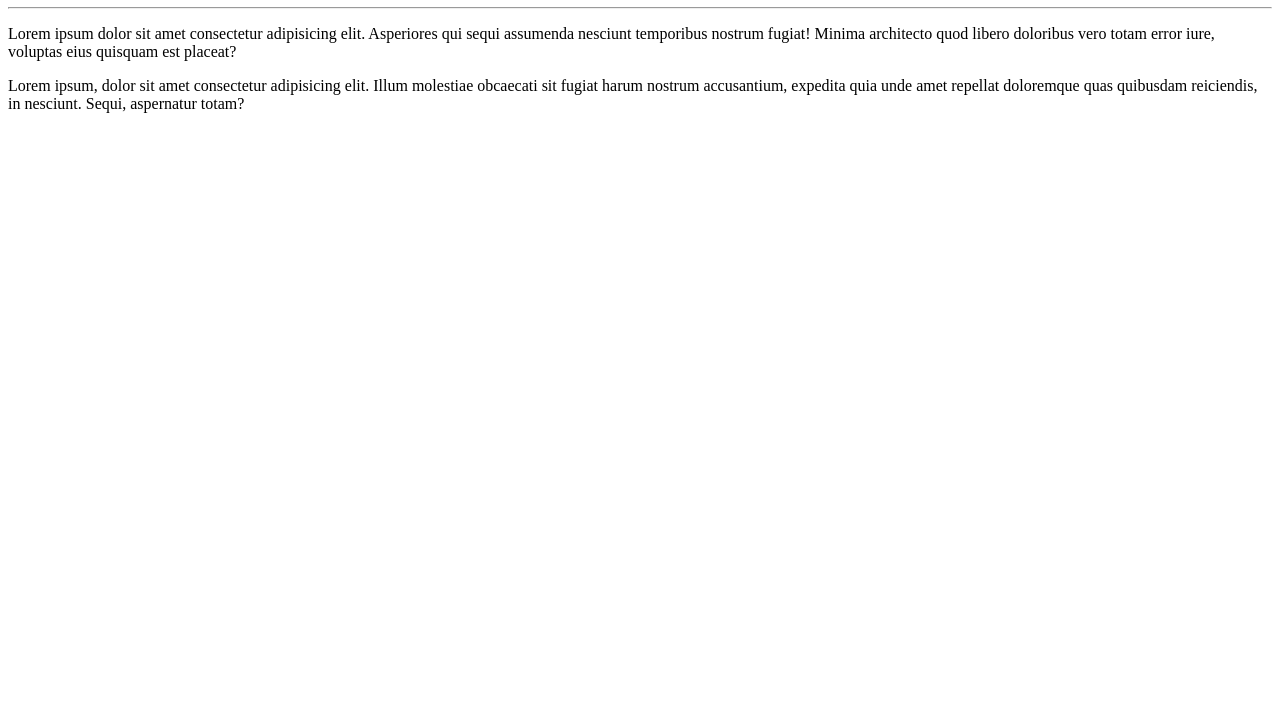
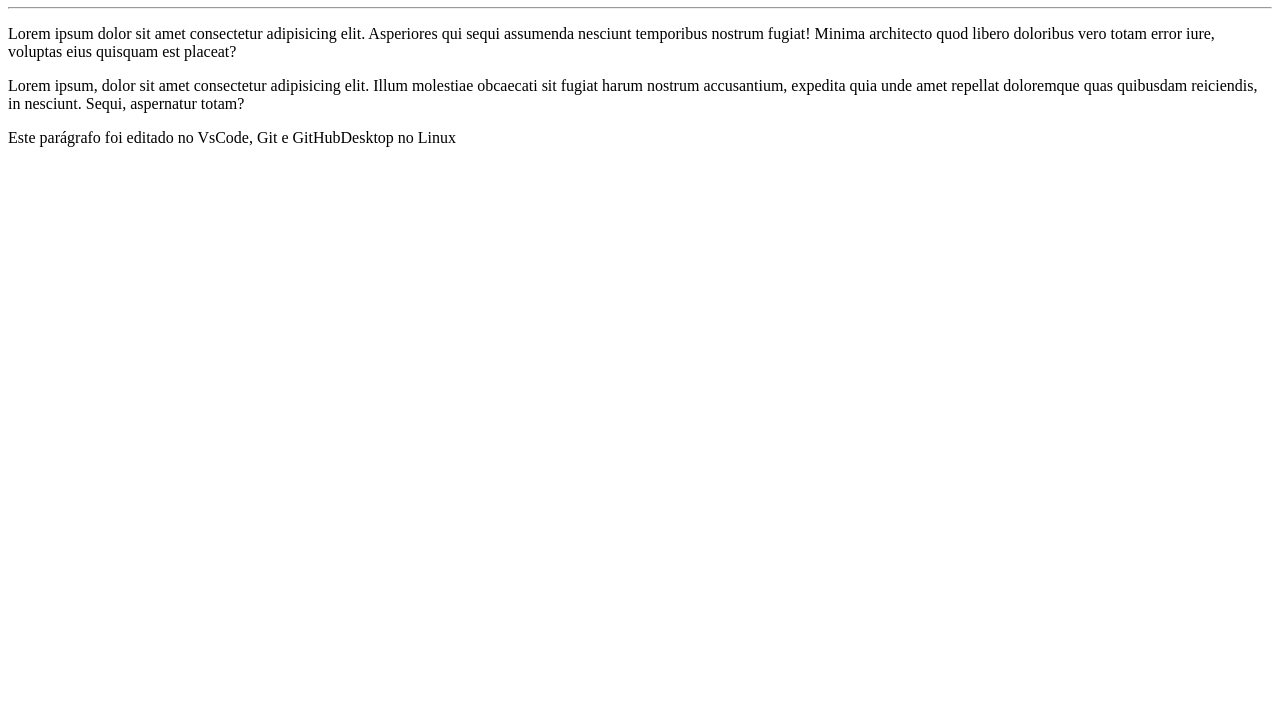
Before and after one commit to fkarlus/OlaMundo, a plain HTML site: page ProjetoHtml/index.html in a window 1280 px wide. Shown: the part 73-800 px from the top of the page. Drawn offline with Linux system fonts and the light colour scheme.

Commit message:
Update index.html
Páragrafo adicionado do Linux

```diff
--- a/ProjetoHtml/index.html
+++ b/ProjetoHtml/index.html
@@ -11,5 +11,6 @@
     <hr>
     <p>Lorem ipsum dolor sit amet consectetur adipisicing elit. Asperiores qui sequi assumenda nesciunt temporibus nostrum fugiat! Minima architecto quod libero doloribus vero totam error iure, voluptas eius quisquam est placeat?</p>
     <p>Lorem ipsum, dolor sit amet consectetur adipisicing elit. Illum molestiae obcaecati sit fugiat harum nostrum accusantium, expedita quia unde amet repellat doloremque quas quibusdam reiciendis, in nesciunt. Sequi, aspernatur totam?</p>
+    <p>Este parágrafo foi editado no VsCode, Git e GitHubDesktop no Linux</p>
 </body>
 </html>
```
